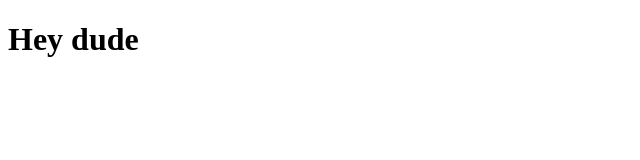
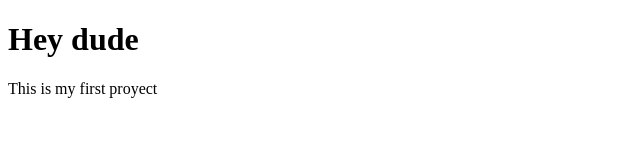
Before and after one commit to Lirbeat/Proyecto-Web-1, a plain HTML site: page index.html in a window 1280 px wide. Shown: the whole page, without its empty margins (0-640 px from the left). Drawn offline with Linux system fonts and the light colour scheme.

Commit message:
Update index.html

```diff
--- a/index.html
+++ b/index.html
@@ -17,6 +17,7 @@
 
     <main>
         <h1>Hey dude</h1>
+        <p>This is my first proyect</p>
     </main>
 
     <footer>
```
